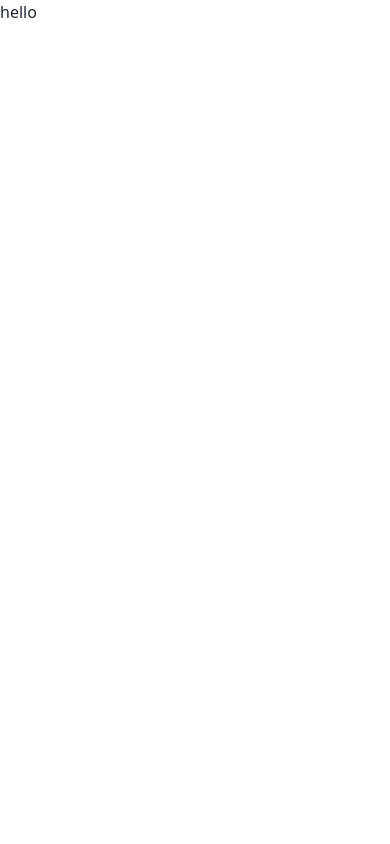
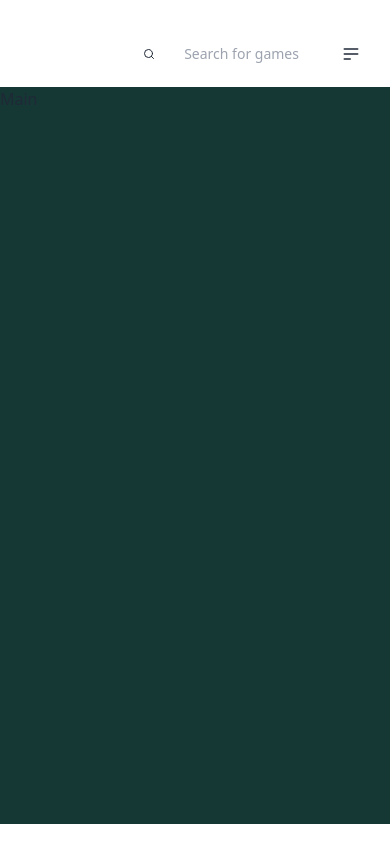
Before and after one commit to Jfraser56/game-browser, a React (Create React App) app: page / in a window 390 px wide. Built offline with nearby package versions, Linux system fonts and the light colour scheme.

Commit message:
DaisyUI Navbar

```diff
--- a/package.json
+++ b/package.json
@@ -10,6 +10,7 @@
     "daisyui": "^2.20.0",
     "react": "^18.2.0",
     "react-dom": "^18.2.0",
+    "react-icons": "^4.4.0",
     "react-redux": "^8.0.2",
     "react-scripts": "5.0.1",
     "web-vitals": "^2.1.4"
--- a/src/App.js
+++ b/src/App.js
@@ -1,7 +1,14 @@
 import React from "react";
+import Header from "./components/Header";
+import Main from "./components/Main";
 
 function App() {
-  return <div className="App">hello</div>;
+  return (
+    <div className="w-screen h-screen flex flex-col py-5">
+      <Header />
+      <Main />
+    </div>
+  );
 }
 
 export default App;
--- /dev/null
+++ b/src/components/Header.jsx
@@ -0,0 +1,102 @@
+import React from "react";
+import { FiSearch } from "react-icons/fi";
+
+const Header = () => {
+  return (
+    <nav className="navbar">
+      <div className="navbar-start flex-1">
+        <h1 className="text-md md:text-2xl font-bold text-white px-5">
+          GameRev.
+        </h1>
+      </div>
+      <div className="navbar-center flex-auto">
+        <div className="input-group input-group-xs md:input-group-lg">
+          <span className="bg-white/20">
+            <FiSearch />
+          </span>
+          <input
+            className="input w-full input-sm md:input-md bg-white/20 focus:bg-white focus:text-black"
+            type="text"
+            placeholder="Search for games"
+          />
+        </div>
+      </div>
+      <div className="navbar-end flex-1 hidden md:flex justify-end space-x-5 px-5">
+        <a className="btn btn-info btn-sm" href="#">
+          Github
+        </a>
+        <a className="btn btn-success btn-sm" href="#">
+          Portfolio
+        </a>
+        <a className="btn btn-warning btn-sm" href="#">
+          Resume
+        </a>
+      </div>
+      <div className="navbar-end flex-1 md:hidden">
+        <div className="dropdown dropdown-end ">
+          <div tabindex="0" class="btn btn-ghost m-1">
+            <svg
+              xmlns="http://www.w3.org/2000/svg"
+              class="h-5 w-5"
+              fill="none"
+              viewBox="0 0 24 24"
+              stroke="currentColor"
+            >
+              <path
+                stroke-linecap="round"
+                stroke-linejoin="round"
+                stroke-width="2"
+                d="M4 6h16M4 12h16M4 18h7"
+              />
+            </svg>
+          </div>
+          <ul class="dropdown-content menu menu-compact bg-white text-black w-56 p-1 rounded-box">
+            <li>
+              <h1 className="text-lg font-bold">Home</h1>
+            </li>
+            <li></li>
+            <li>
+              <h1 className="text-lg font-bold">Browse</h1>
+            </li>
+            <li>
+              <a>Platforms</a>
+            </li>
+            <li>
+              <a>Stores</a>
+            </li>
+            <li>
+              <a>Developers</a>
+            </li>
+            <li></li>
+            <li>
+              <h1 className="text-lg font-bold">Genres</h1>
+            </li>
+            <li>
+              <a>Action</a>
+            </li>
+            <li>
+              <a>Strategy</a>
+            </li>
+            <li>
+              <a>Shooter</a>
+            </li>
+            <li>
+              <a>Adventure</a>
+            </li>
+            <li>
+              <a>Puzzle</a>
+            </li>
+            <li>
+              <a>Racing</a>
+            </li>
+            <li>
+              <a>Sports</a>
+            </li>
+          </ul>
+        </div>
+      </div>
+    </nav>
+  );
+};
+
+export default Header;
--- /dev/null
+++ b/src/components/Main.jsx
@@ -0,0 +1,7 @@
+import React from "react";
+
+const Main = () => {
+  return <div className="w-full h-full bg-accent-content">Main</div>;
+};
+
+export default Main;
--- a/tailwind.config.js
+++ b/tailwind.config.js
@@ -5,4 +5,14 @@ module.exports = {
     extend: {},
   },
   plugins: [require("daisyui")],
+  daisyui: {
+    styled: true,
+    themes: true,
+    base: true,
+    utils: true,
+    logs: true,
+    rtl: false,
+    prefix: "",
+    darkTheme: "forest",
+  },
 };
```
Also changed, not shown: 1 other file (tests, documents, lock files or other folders).
